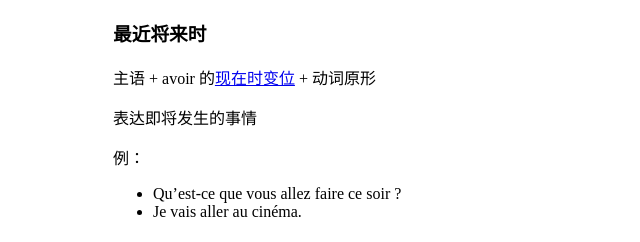
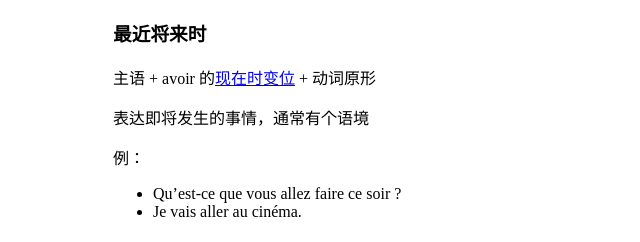
Before and after one commit to keinriesenradinparis/testing_local, a Jekyll site: the page built from _posts/2022/2022-12-16-法语基本语法.md, in a window 1280 px wide. Shown: the part 1981-2223 px from the top of the page, without its empty margins (157-797 px from the left). Built offline with Jekyll 4.4.1, drawn with Linux system fonts in a browser that asks for light colours.

Commit message:
Update 2022-12-16-法语基本语法.md

```diff
--- a/_posts/2022/2022-12-16-法语基本语法.md
+++ b/_posts/2022/2022-12-16-法语基本语法.md
@@ -94,7 +94,7 @@ Je ne parle pas vietnamien.
 
 主语 + avoir 的[现在时变位]({{ site.baseurl }}/2022/12/16/法语简单动词变位.html#不规则动词) + 动词原形
 
-表达即将发生的事情
+表达即将发生的事情，通常有个语境
 
 例：
 - Qu'est-ce que vous allez faire ce soir ?
```
